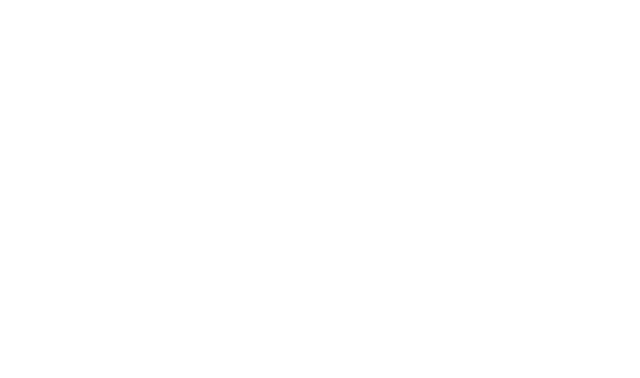
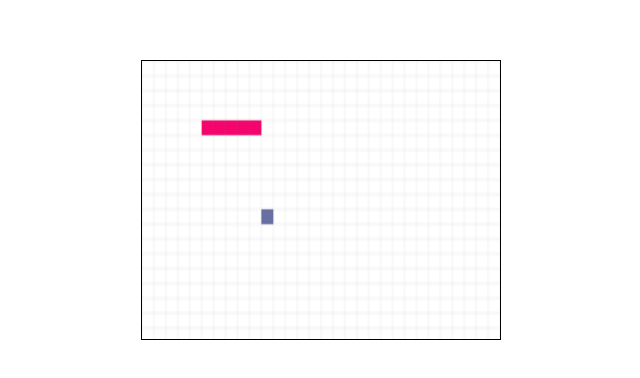
Before and after one commit to GAME-EE/client, a Next.js app: page /game/snake in a window 1280 px wide. Shown: the part 200-578 px from the top of the page, without its empty margins (319-959 px from the left). Built offline with nearby package versions, Linux system fonts and the light colour scheme.

Commit message:
feat: 캔버스 오른쪽 이동까지 구현

```diff
--- a/src/components/SnakeGameCanvas.tsx
+++ b/src/components/SnakeGameCanvas.tsx
@@ -1,7 +1,88 @@
-import { Box } from '@chakra-ui/react';
+import { useEffect, useRef, useState, useCallback } from 'react';
 
+import { drawObject, clearBoard, drawLine } from '../utils/canvas';
+
+import type { ObjectBody } from '../types/canvas';
+
+const CANVAS_WIDTH = 360;
+const CANVAS_HEIGHT = 280;
+
+// TODO: useSnake로 훅 만들어서 거기서 데이터들 관리하기.
+// TODO: 지렁이 이동 초마다 이동 구현
+// TODO: 음식 먹을 때 마다 이동 주기 짧아짐
+// TODO: 음식 먹을 때 랜덤 위치에 음식 생성 구현
+// TODO: point 관리하기
 const SnakeGameCanvas = () => {
-  return <Box as="canvas" width="360px" height="360px" />;
+  const canvasRef = useRef<HTMLCanvasElement>(null);
+  const [context, setContext] = useState<CanvasRenderingContext2D | null>(null);
+
+  const [pos, setPos] = useState<ObjectBody>({
+    x: 100,
+    y: 80,
+  });
+
+  const [snake, setSnake] = useState<ObjectBody[]>([
+    { x: 50, y: 32 },
+    { x: 60, y: 32 },
+    { x: 70, y: 32 },
+    { x: 80, y: 32 },
+    { x: 90, y: 32 },
+  ]);
+
+  const moveRight = () => {
+    setSnake(prevSnake => prevSnake.map(({ x, y }) => ({ x: x + 5, y })));
+  };
+
+  useEffect(() => {
+    setContext(canvasRef.current && canvasRef.current.getContext('2d'));
+    clearBoard(context);
+    drawLine(context, CANVAS_WIDTH, CANVAS_HEIGHT);
+    drawObject(context, snake, '#f5046d');
+    drawObject(context, [pos], '#676FA3');
+  }, [context, pos, snake]);
+
+  useEffect(() => {
+    const interval = setInterval(() => {
+      // window.requestAnimationFrame(moveRight);
+    }, 1000);
+
+    return () => clearInterval(interval);
+  }, []);
+
+  const handleKeyDown = useCallback((key: string) => {
+    switch (key) {
+      case 'ArrowRight':
+        moveRight();
+        break;
+      case 'ArrowLeft':
+        moveRight();
+        break;
+      case 'ArrowUp':
+        moveRight();
+        break;
+      case 'ArrowDown':
+        moveRight();
+        break;
+      default:
+        null;
+    }
+  }, []);
+
+  useEffect(() => {
+    window.addEventListener('keydown', event => handleKeyDown(event.key));
+    return () => removeEventListener('keydown', () => handleKeyDown);
+  }, [handleKeyDown]);
+
+  return (
+    <canvas
+      ref={canvasRef}
+      style={{
+        width: `${CANVAS_WIDTH}px`,
+        height: `${CANVAS_HEIGHT}px`,
+        border: '0.1px solid black',
+      }}
+    />
+  );
 };
 
 export default SnakeGameCanvas;
--- /dev/null
+++ b/src/types/canvas.ts
@@ -0,0 +1,4 @@
+export interface ObjectBody {
+  x: number;
+  y: number;
+}
--- a/src/types/index.tsx
+++ /dev/null
@@ -1,2 +0,0 @@
-// TODO: 타입 관련 코드 처리
-export {};
--- /dev/null
+++ b/src/utils/canvas.ts
@@ -0,0 +1,49 @@
+import type { ObjectBody } from '../types/canvas';
+
+const WIDTH_UNIT = 10;
+const HEIGHT_UNIT = 8;
+
+export const drawLine = (
+  context: CanvasRenderingContext2D | null,
+  width: number,
+  height: number,
+) => {
+  if (context) {
+    Array.from({ length: width / WIDTH_UNIT }, () => 0).forEach((_, idx) => {
+      context.beginPath();
+      context.lineWidth = 0.1;
+      context.moveTo(idx * WIDTH_UNIT, 0);
+      context.lineTo(idx * WIDTH_UNIT, height);
+      context.strokeStyle = 'gray';
+      context.stroke();
+    });
+
+    Array.from({ length: height / HEIGHT_UNIT }, () => 0).forEach((_, idx) => {
+      context.beginPath();
+      context.lineWidth = 0.1;
+      context.moveTo(0, idx * HEIGHT_UNIT);
+      context.lineTo(width, idx * HEIGHT_UNIT);
+      context.strokeStyle = 'gray';
+      context.stroke();
+    });
+  }
+};
+
+export const drawObject = (
+  context: CanvasRenderingContext2D | null,
+  objectBody: ObjectBody[],
+  fillColor: string,
+) => {
+  if (context) {
+    objectBody.forEach((object: ObjectBody) => {
+      context.fillStyle = fillColor;
+      context.strokeStyle = 'gray';
+      context.fillRect(object.x, object.y, 10, 8);
+      context.strokeRect(object.x, object.y, 10, 8);
+    });
+  }
+};
+
+export const clearBoard = (context: CanvasRenderingContext2D | null) => {
+  if (context) context.clearRect(0, 0, 360, 360);
+};
```
